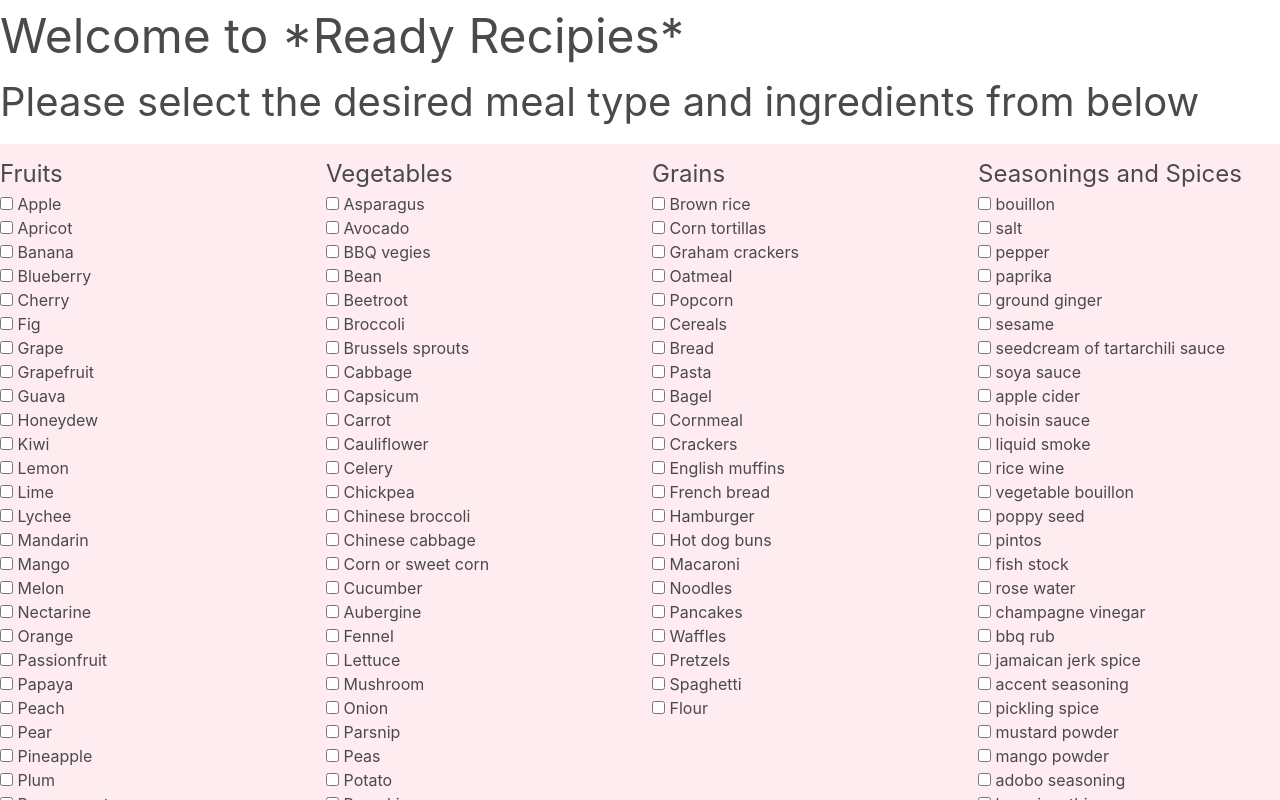
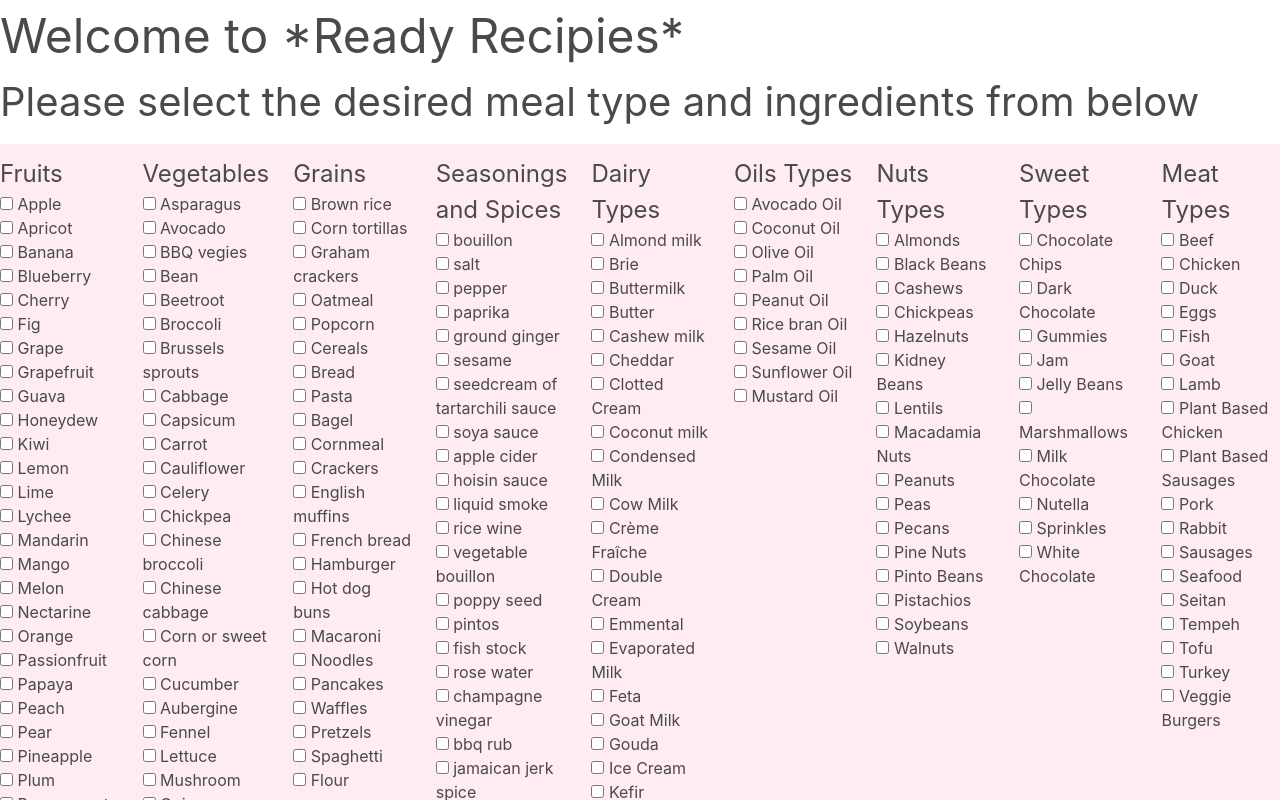
Before and after one commit to Codrinsah/React, a React (Create React App) app: page / in a window 1280 px wide. Shown: the top 800 px of the page. Built offline with nearby package versions, Linux system fonts and the light colour scheme.

Commit message:
Finished all core functionality

```diff
--- a/src/App.js
+++ b/src/App.js
@@ -9,6 +9,12 @@ import {LivePricePage} from './pages/LivePrice';
 import {Recipe} from './components/Recipe';
 
 const foodTypes = ["grains", "vegetables", "fruit", "dairy and alternatives", "animal products and alternatives", "sweets", "seasoning and spices", "oils", "nuts and legumes"]
+
+const dairyTypes = ['Almond milk','Brie','Buttermilk','Butter','Cashew milk','Cheddar','Clotted Cream','Coconut milk','Condensed Milk','Cow Milk','Crème Fraîche','Double Cream','Emmental','Evaporated Milk','Feta','Goat Milk','Gouda','Ice Cream','Kefir','Mascarpone','Mozzarella','Oat Milk','Parmesan','Powdered Milk','Rice Milk','Single Cream','Sour Cream','Soy Milk','Whipped Cream','Yogurt','Coconut Milk Yogurt','Hemp Yogurt','Soy Milk Yogurt']
+const oilsTypes = ['Avocado Oil','Coconut Oil','Olive Oil','Palm Oil','Peanut Oil','Rice bran Oil','Sesame Oil','Sunflower Oil','Mustard Oil']
+const nutsTypes = ['Almonds','Black Beans','Cashews','Chickpeas','Hazelnuts','Kidney Beans','Lentils','Macadamia Nuts','Peanuts','Peas','Pecans','Pine Nuts','Pinto Beans','Pistachios','Soybeans','Walnuts']
+const sweetsTypes = ['Chocolate Chips','Dark Chocolate','Gummies','Jam','Jelly Beans','Marshmallows','Milk Chocolate','Nutella','Sprinkles','White Chocolate']
+const meatTypes = ['Beef','Chicken','Duck','Eggs','Fish','Goat','Lamb','Plant Based Chicken','Plant Based Sausages','Pork','Rabbit','Sausages','Seafood','Seitan','Tempeh','Tofu','Turkey','Veggie Burgers']
 
 const fruitTypes = [
   'Apple',
@@ -128,7 +134,9 @@ function App() {
       return <div></div>
     }
 
-    const recipes = json.hits.map(hit => {
+    const recipes = json.hits
+    .sort((hitLeft, hitRight) => hitLeft.recipe.ingredients.length - hitRight.recipe.ingredients.length)
+    .map(hit => {
       return <Recipe recipe = {hit.recipe}/>
     });
 
@@ -136,7 +144,7 @@ function App() {
   }
 
   function handleQuery() {
-    var allKeywords = fruitTypes.concat(vegetableTypes, grainTypes, seasoningAndSpices).filter(keyword => {return document.getElementById(keyword).checked});
+    var allKeywords = fruitTypes.concat(vegetableTypes, grainTypes, seasoningAndSpices, dairyTypes, oilsTypes, nutsTypes, sweetsTypes, meatTypes).filter(keyword => {return document.getElementById(keyword).checked});
     var YOUR_APP_ID = "b8f5078d"
     var YOUR_APP_KEY = "8b94e495d9c68eb626acbe907659aacc"
 
@@ -176,6 +184,27 @@ function App() {
         <h4 class = "is-size-4"> Seasonings and Spices </h4>
         {generateCheckboxes(seasoningAndSpices)}
       </div>
+
+      <div class = "column has-background-danger-light">
+        <h4 class = "is-size-4"> Dairy Types </h4>
+        {generateCheckboxes(dairyTypes)}
+      </div>
+      <div class = "column has-background-danger-light">
+        <h4 class = "is-size-4"> Oils Types </h4>
+        {generateCheckboxes(oilsTypes)}
+      </div>
+      <div class = "column has-background-danger-light">
+        <h4 class = "is-size-4"> Nuts Types </h4>
+        {generateCheckboxes(nutsTypes)}
+      </div>
+      <div class = "column has-background-danger-light">
+        <h4 class = "is-size-4"> Sweet Types </h4>
+        {generateCheckboxes(sweetsTypes)}
+      </div>
+      <div class = "column has-background-danger-light">
+        <h4 class = "is-size-4"> Meat Types </h4>
+        {generateCheckboxes(meatTypes)}
+      </div>
     </div>
     <label for="recipeNumber"> Number of results: </label>
     <input type="number" id="recipeNumber" name="recipeNumber"/>
```
Also changed, not shown: src/components/Recipe.js (indentation only).
